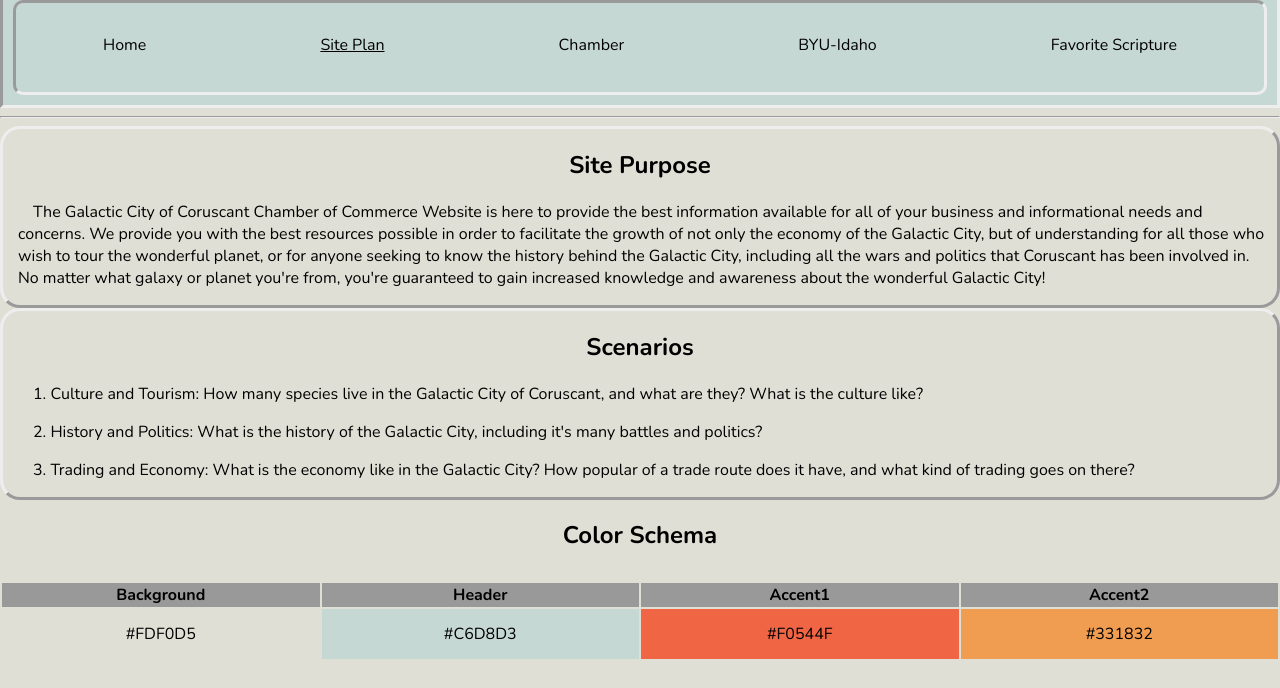
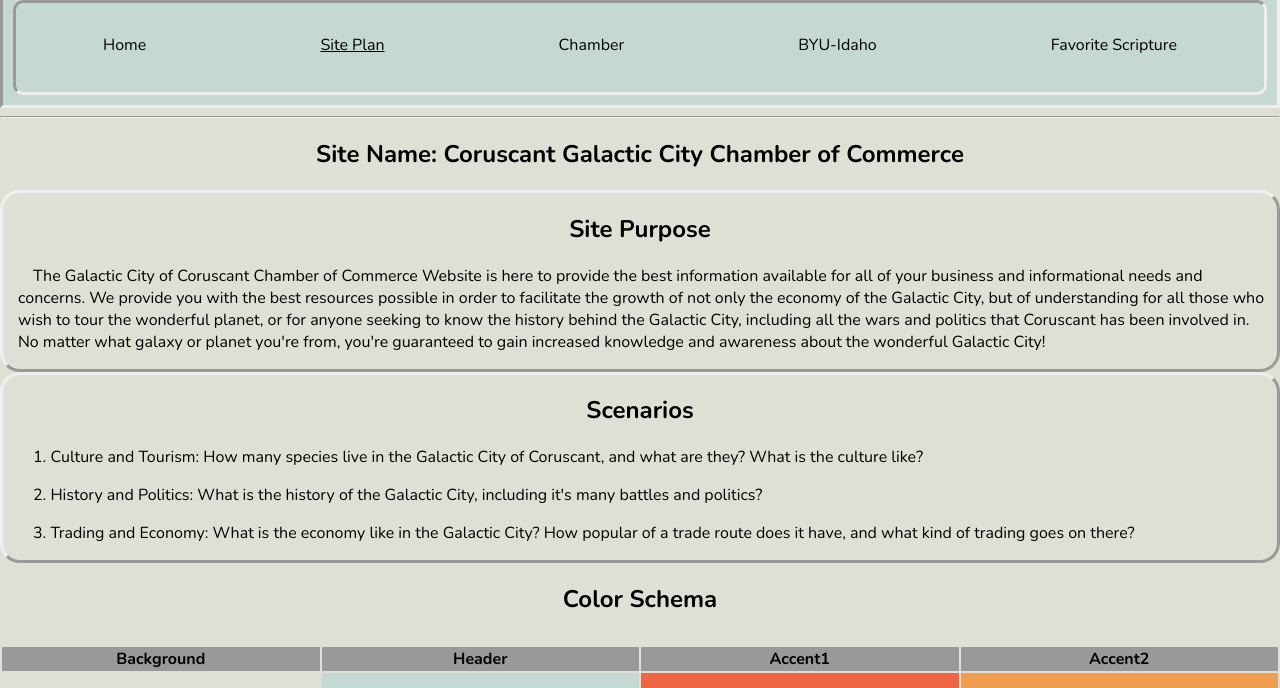
Before and after one commit to wpeterashworth/OLD_wdd230, a plain HTML site: page lesson03/chamber-site-plan.html in a window 1280 px wide. Shown: the part 99-787 px from the top of the page. Drawn offline with nearby package versions, Linux system fonts and the light colour scheme.

Commit message:
Added site name and favicon

```diff
--- a/lesson03/chamber-site-plan.html
+++ b/lesson03/chamber-site-plan.html
@@ -12,7 +12,7 @@
         content="The site plan for chamber of commerce page for Peter Ashworth's WDD 230 or Web Frontend Development I Course at BYU-Idaho">
     <meta property="og:image" content="https://wpeterashworth.github.io/wdd230/images/hometown-photo.jpeg">
     <meta property="og:url" content="https://wpeterashworth.github.io/wdd230/lesson03/chamber-site-plan.html">
-    <link rel="icon" href="favicon3.ico">
+    <link rel="icon" href="favicon4.ico">
     <link rel="stylesheet" href="styles/base.css">
     <link rel="stylesheet" href="styles/larger.css">
     <script src="scripts/getdates.js" defer></script>
@@ -38,6 +38,9 @@
         </header>
         <hr>
         <main>
+            <section>
+                <h2>Site Name: Coruscant Galactic City Chamber of Commerce</h2>
+            </section>
             <section class="site-purpose">
                 <h2>Site Purpose</h2>
                 <p>The Galactic City of Coruscant Chamber of Commerce Website is here to provide the best information
```
Also changed, not shown: lesson03/images/favicon3.ico, lesson03/images/favicon4.ico (added), 2 other files.
